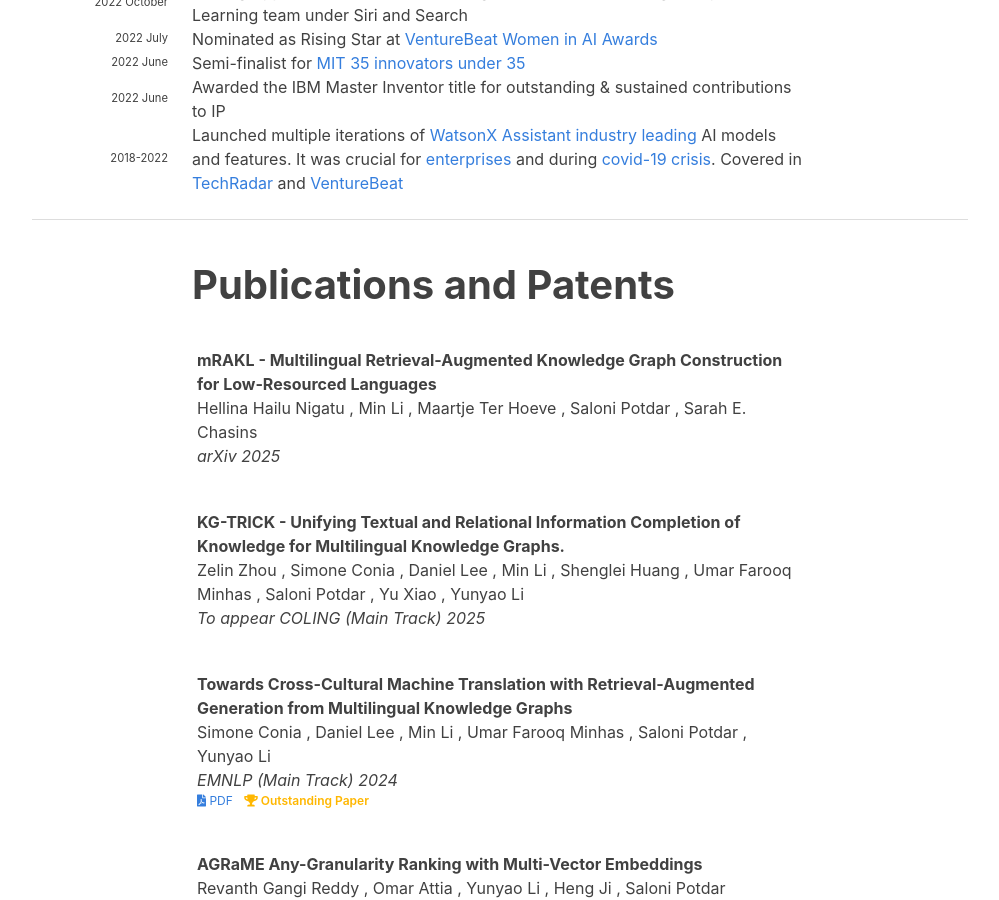
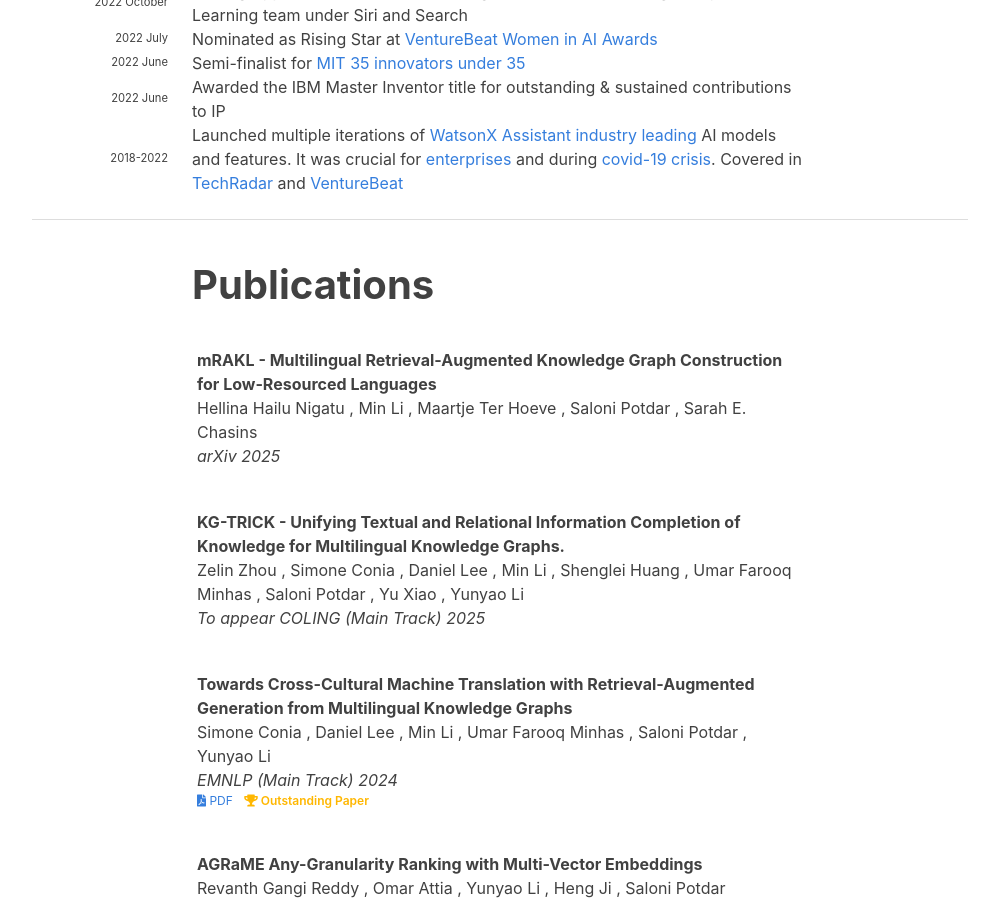
Before and after one commit to hariharanragothaman/hariharanragothaman.github.io, a Jekyll site: the page built from index.md, in a window 1280 px wide and 900 px high, scrolled down 1340 px. Shown: the whole window, without its empty margins (140-1139 px from the left). Built offline with Jekyll 4.4.1, drawn with Linux system fonts in a browser that asks for light colours; nearby versions of some CDN libraries; some web fonts are replaced.

Commit message:
Polishes and Updates

```diff
--- a/index.md
+++ b/index.md
@@ -60,7 +60,7 @@
 
 <hr class="l-page">
 
-# Publications and Patents
+# Publications
 
 {% assign selectedBoolForBibtex = true %}
 {% assign selected = site.data.publications %}
```
